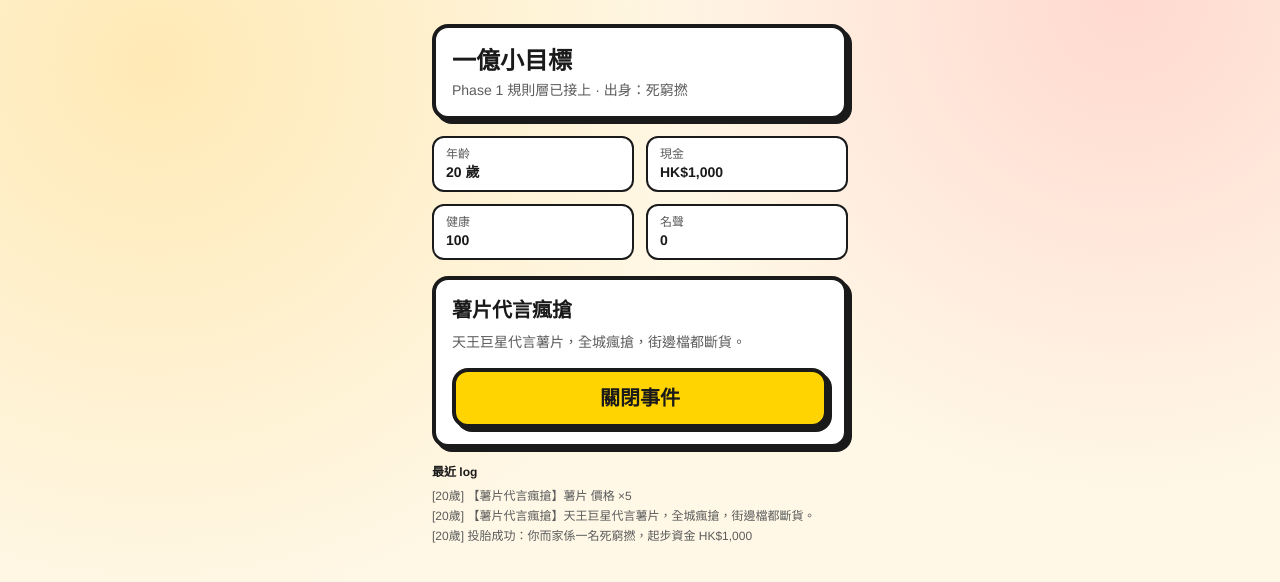
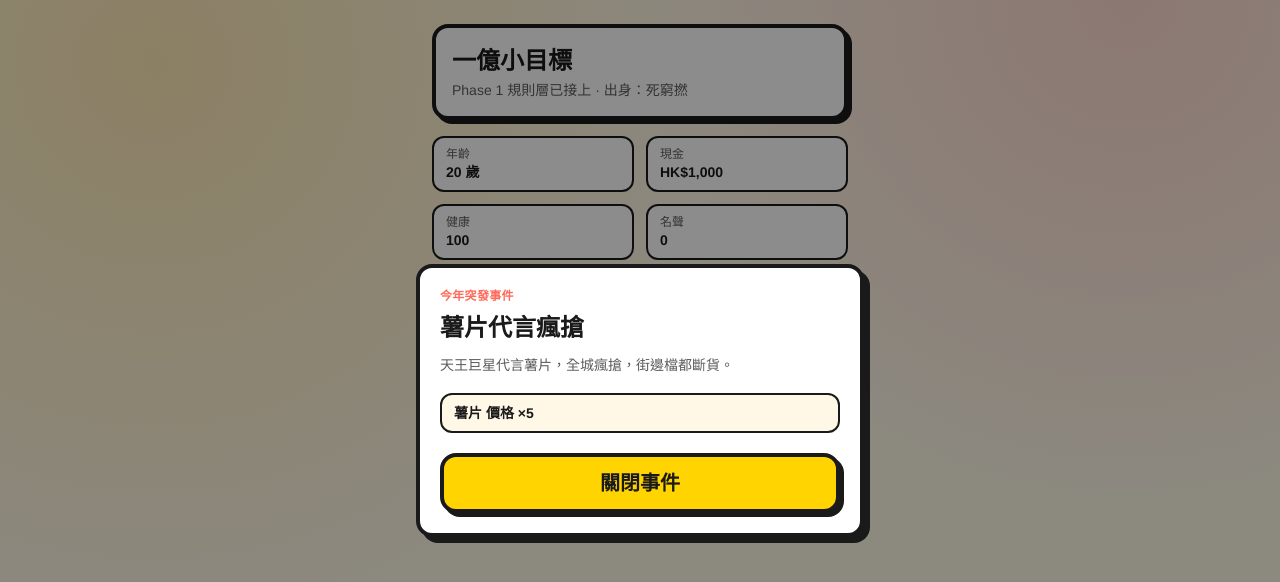
Before and after one commit to anthonylee1994/a-small-goal, a React (Vite) app: page / in a window 1280 px wide. Both pictures are taken after a click on the button "開始遊戲". Shown: the top 582 px of the page. Built offline with nearby package versions, Linux system fonts and the light colour scheme.

Commit message:
feat: Refactor App component to utilize SettlementScreen and EventModal for improved event handling and UI. Update END_AGE constant to 23 and add modal animations in CSS for enhanced user experience.

```diff
--- a/src/app.tsx
+++ b/src/app.tsx
@@ -1,6 +1,8 @@
 import {TitleScreen} from "./components/TitleScreen";
 import {Stat} from "./components/Stat";
 import {Button} from "./components/Button";
+import {EventModal} from "./components/EventModal";
+import {SettlementScreen} from "./components/SettlementScreen";
 import {useGame} from "./hooks/useGame";
 import {formatMoney} from "./game/format";
 import {BIRTH_FAMILY_MAP} from "./data/birthFamilies";
@@ -14,18 +16,7 @@ export const App = () => {
     }
 
     if (state.phase === "dead" || state.phase === "retired") {
-        const family = state.birthFamilyId ? BIRTH_FAMILY_MAP[state.birthFamilyId] : null;
-        return (
-            <main className="mx-auto flex min-h-svh w-full max-w-md flex-col gap-4 px-4 py-6">
-                <h1 className="text-2xl font-black">{state.phase === "dead" ? "猝死結算" : "退休結算"}</h1>
-                <p className="text-sm text-(--muted)">
-                    {family ? `出身：${family.name}` : null}
-                    {state.phase === "dead" ? " · 未活到 60 歲" : null}
-                </p>
-                <p className="text-lg font-bold">總資產 {formatMoney(state.totalAssets ?? 0)}</p>
-                <Button onClick={() => restart()}>重新開始</Button>
-            </main>
-        );
+        return <SettlementScreen state={state} onRestart={() => restart()} />;
     }
 
     const event = getCurrentEvent(state);
@@ -50,16 +41,6 @@ export const App = () => {
                 <Stat label="名聲" value={String(state.reputation)} />
             </section>
 
-            {state.phase === "event" && event ? (
-                <section className="rounded-2xl border-4 border-(--border) bg-white p-4 text-left shadow-[4px_4px_0_var(--border)]">
-                    <h2 className="text-xl font-black">{event.title}</h2>
-                    <p className="mt-2 mb-4 text-sm text-(--muted)">{event.message}</p>
-                    <Button variant="secondary" onClick={() => dismissEvent()}>
-                        關閉事件
-                    </Button>
-                </section>
-            ) : null}
-
             {state.phase === "playing" ? <Button onClick={() => endTurn()}>下一年</Button> : null}
 
             <section className="text-left text-xs text-(--muted)">
@@ -72,6 +53,8 @@ export const App = () => {
                     ))}
                 </ul>
             </section>
+
+            {state.phase === "event" && event ? <EventModal event={event} onDismiss={() => dismissEvent()} /> : null}
         </main>
     );
 };
--- /dev/null
+++ b/src/components/EventModal.tsx
@@ -0,0 +1,47 @@
+import type {EventDef} from "../types/game";
+import {GOOD_MAP} from "../data/goods";
+import {formatMoney} from "../game/format";
+import {Button} from "./Button";
+import {Modal} from "./Modal";
+
+interface Props {
+    event: EventDef;
+    onDismiss: () => void;
+}
+
+export const EventModal = ({event, onDismiss}: Props) => {
+    return (
+        <Modal onClose={onDismiss} labelledBy="event-modal-title" closeLabel="關閉事件">
+            <p className="mb-2 text-xs font-black tracking-wide text-(--coral)">今年突發事件</p>
+            <h2 id="event-modal-title" className="text-2xl font-black leading-tight" style={{fontFamily: "var(--font-display)"}}>
+                {event.title}
+            </h2>
+            <p className="mt-3 text-sm leading-relaxed text-(--muted)">{event.message}</p>
+
+            <ul className="mt-4 space-y-1 rounded-xl border-2 border-(--border) bg-(--bg) px-3 py-2 text-sm font-bold">
+                {event.effects.map((effect, index) => (
+                    <li key={`${effect.type}-${index}`}>{effectLabel(effect)}</li>
+                ))}
+            </ul>
+
+            <div className="mt-5">
+                <Button variant="secondary" onClick={onDismiss}>
+                    關閉事件
+                </Button>
+            </div>
+        </Modal>
+    );
+};
+
+function effectLabel(effect: EventDef["effects"][number]): string {
+    switch (effect.type) {
+        case "price_mult": {
+            const name = GOOD_MAP[effect.goodId]?.name ?? effect.goodId;
+            return `${name} 價格 ×${effect.mult}`;
+        }
+        case "cash":
+            return effect.amount >= 0 ? `現金 +${formatMoney(effect.amount)}` : `現金 ${formatMoney(effect.amount)}`;
+        case "health":
+            return `健康 ${effect.amount >= 0 ? "+" : ""}${effect.amount}`;
+    }
+}
--- /dev/null
+++ b/src/components/Modal.tsx
@@ -0,0 +1,33 @@
+import type {ReactNode} from "react";
+
+interface Props {
+    children: ReactNode;
+    onClose: () => void;
+    labelledBy?: string;
+    closeLabel?: string;
+    className?: string;
+}
+
+export function Modal({children, onClose, labelledBy, closeLabel = "關閉", className = ""}: Props) {
+    return (
+        <div
+            className="fixed inset-0 z-50 flex items-center justify-center px-4"
+            role="dialog"
+            aria-modal="true"
+            aria-labelledby={labelledBy}
+        >
+            <button
+                type="button"
+                className="modal-dimmer absolute inset-0 border-0 bg-black/45"
+                aria-label={closeLabel}
+                onClick={onClose}
+            />
+
+            <section
+                className={`modal-panel relative z-10 w-full max-w-md rounded-2xl border-4 border-(--border) bg-white p-5 text-left shadow-[6px_6px_0_var(--border)] ${className}`}
+            >
+                {children}
+            </section>
+        </div>
+    );
+}
--- /dev/null
+++ b/src/components/SettlementScreen.tsx
@@ -0,0 +1,57 @@
+import type {GameState} from "../types/game";
+import {BIRTH_FAMILY_MAP} from "../data/birthFamilies";
+import {companyValue, getRank, inventoryValue} from "../game/engine";
+import {formatMoney} from "../game/format";
+import {Button} from "./Button";
+import {Stat} from "./Stat";
+
+interface Props {
+    state: GameState;
+    onRestart: () => void;
+}
+
+export function SettlementScreen({state, onRestart}: Props) {
+    const isDead = state.phase === "dead";
+    const family = state.birthFamilyId ? BIRTH_FAMILY_MAP[state.birthFamilyId] : null;
+    const cash = state.cash;
+    const goods = inventoryValue(state);
+    const companies = companyValue(state);
+    const assets = state.totalAssets ?? cash + goods + companies;
+    const rank = getRank(assets);
+
+    return (
+        <main className="mx-auto flex min-h-svh w-full max-w-md flex-col justify-center p-5 text-center">
+            <div className="mx-auto flex h-20 w-20 items-center justify-center rounded-3xl border-4 border-(--border) bg-(--accent) text-5xl shadow-[4px_4px_0_var(--border)]" aria-hidden="true">
+                {isDead ? "💀" : "🥂"}
+            </div>
+
+            <div className="space-y-2 my-4">
+                <h1 className="text-3xl font-black" style={{fontFamily: "var(--font-display)"}}>
+                    {isDead ? "猝死結算" : "退休結算"}
+                </h1>
+                <p className="text-sm text-(--muted)">
+                    {family ? `出身：${family.name}` : null}
+                    {family ? " · " : null}
+                    {state.age} 歲
+                </p>
+            </div>
+
+            <section className="rounded-2xl border-4 border-(--border) bg-white p-4 text-left shadow-[4px_4px_0_var(--border)] mb-5">
+                <h2 className="mb-3 text-lg font-black" style={{fontFamily: "var(--font-display)"}}>
+                    {rank.title}
+                </h2>
+                <p className="mb-4 text-sm text-(--muted)">{rank.message}</p>
+
+                <div className="grid grid-cols-1 gap-2 text-sm">
+                    <Stat label="現金" value={formatMoney(cash)} />
+                    <Stat label="貨物" value={formatMoney(goods)} />
+                    <Stat label="公司" value={formatMoney(companies)} />
+                </div>
+
+                <p className="mt-4 text-center text-xl font-black">總資產 {formatMoney(assets)}</p>
+            </section>
+
+            <Button onClick={onRestart}>重新開始</Button>
+        </main>
+    );
+}
--- a/src/game/constants.ts
+++ b/src/game/constants.ts
@@ -1,7 +1,7 @@
 /** Shared MVP constants — SPEC.md §4 / §7 / §11 */
 
 export const START_AGE = 20;
-export const END_AGE = 60;
+export const END_AGE = 23;
 export const START_HEALTH = 100;
 export const START_REPUTATION = 0;
 export const START_WAREHOUSE = 100;
--- a/src/index.css
+++ b/src/index.css
@@ -41,3 +41,43 @@ body {
 #root {
     min-height: 100svh;
 }
+
+@keyframes modal-dimmer-in {
+    from {
+        opacity: 0;
+    }
+    to {
+        opacity: 1;
+    }
+}
+
+@keyframes modal-bounce-in {
+    0% {
+        opacity: 0;
+        transform: scale(0.3);
+    }
+    40% {
+        opacity: 1;
+        transform: scale(1.18);
+    }
+    100% {
+        opacity: 1;
+        transform: scale(1);
+    }
+}
+
+.modal-dimmer {
+    animation: modal-dimmer-in 160ms ease-out both;
+}
+
+.modal-panel {
+    animation: modal-bounce-in 520ms cubic-bezier(0.34, 1.56, 0.64, 1) both;
+    transform-origin: center center;
+}
+
+@media (prefers-reduced-motion: reduce) {
+    .modal-dimmer,
+    .modal-panel {
+        animation: none;
+    }
+}
```
